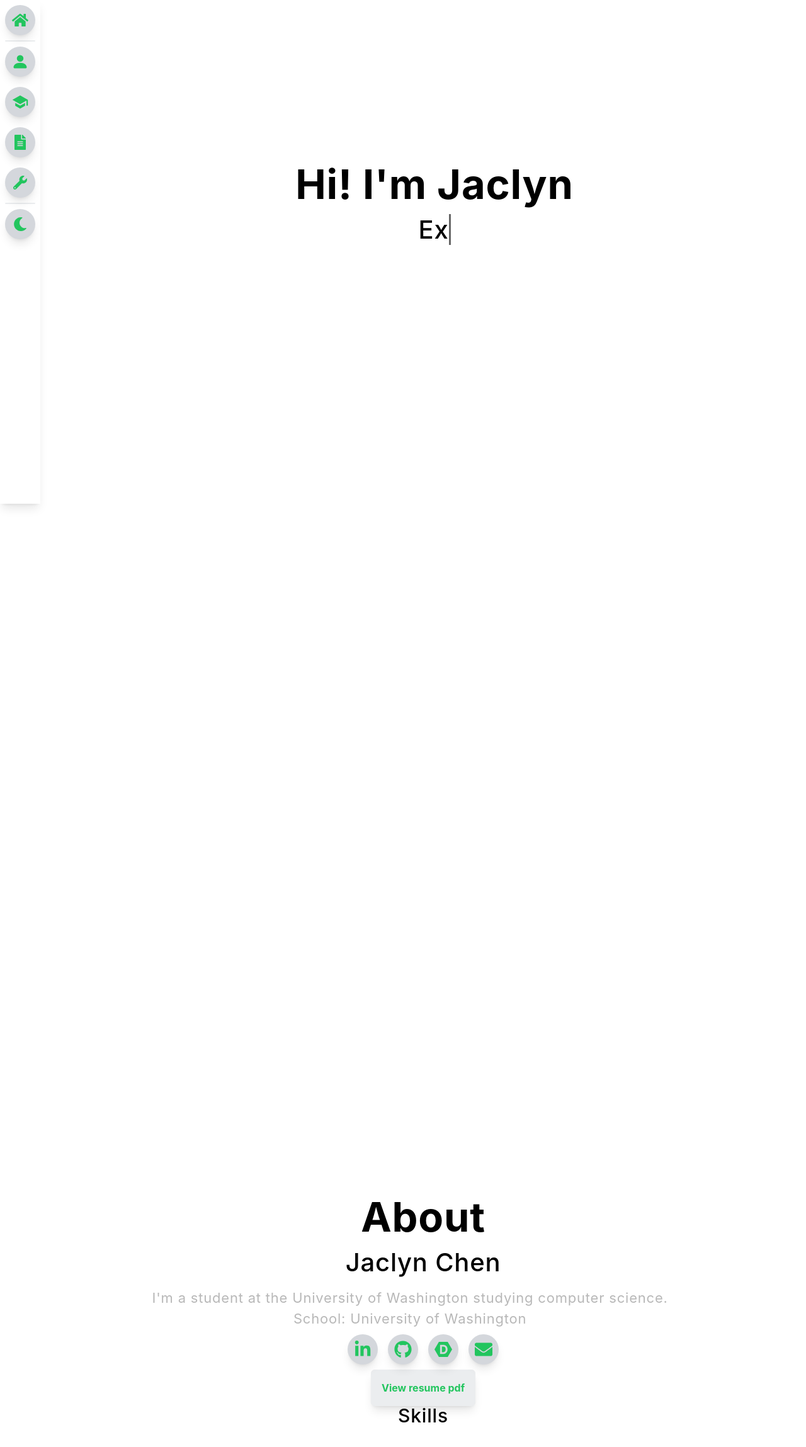
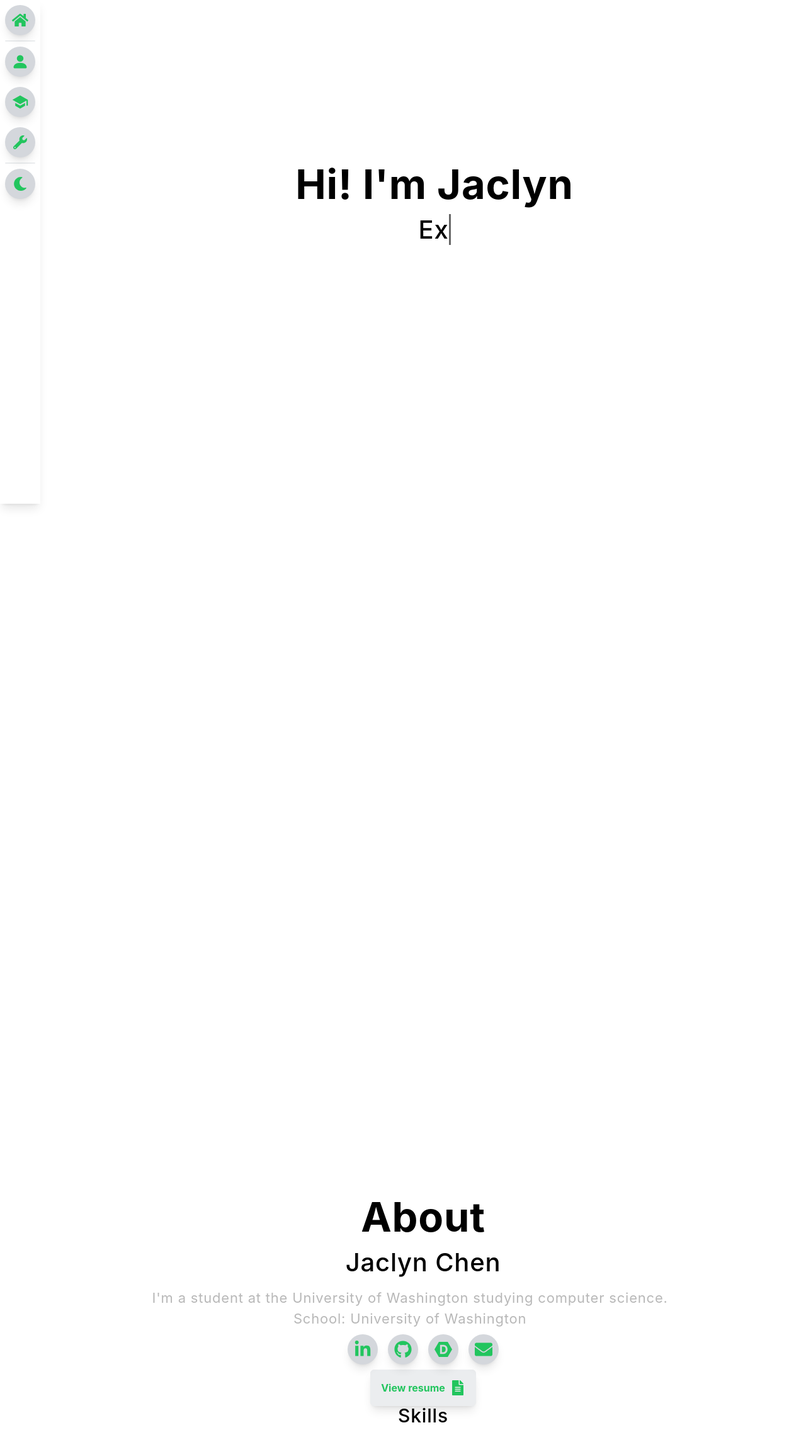
Before and after one commit to JaclynChen/Portfolio, a React (Create React App) app in the folder portfolio/: page / in a window 1280 px wide. Shown: the top 2298 px of the page at 63% size. Built offline with nearby package versions, Linux system fonts and the light colour scheme.

Commit message:
got rid of resume page

```diff
--- a/portfolio/src/App.js
+++ b/portfolio/src/App.js
@@ -5,7 +5,6 @@ import NavBar from './components/NavBar';
 import Banner from './components/Banner';
 import About from './components/About';
 import Education from './components/Education';
-import Resume from './components/Resume';
 import Projects from './components/Projects';
 
 function App() {
@@ -15,7 +14,6 @@ function App() {
       <Banner />
       <About />
       <Education />
-      <Resume />
       <Projects />
     </div>
   );
--- a/portfolio/src/components/About.js
+++ b/portfolio/src/components/About.js
@@ -52,8 +52,14 @@ const About = () => {
         href={Jaclyn_Chen_Resume_June22}
         target="_blank"
         rel="noopener noreferrer"
+
       >
-        <Button className="custom-button">View resume pdf</Button>
+        <div className="flex justify-items-center justify-center items-center">
+        <Button className="custom-button">View resume
+        <div className = "ml-2" ><FaFileAlt size = "24" /></div>
+        </Button>
+
+        </div>
       </a>
 
         <h3>Skills</h3>
--- a/portfolio/src/components/NavBar.js
+++ b/portfolio/src/components/NavBar.js
@@ -1,6 +1,6 @@
 import { Nav } from "react-bootstrap";
 import { BsFillPersonFill} from "react-icons/bs";
-import { FaHome, FaFileAlt, FaWrench, FaSun, FaMoon } from "react-icons/fa";
+import { FaHome, FaWrench, FaSun, FaMoon } from "react-icons/fa";
 import {IoMdSchool} from "react-icons/io";
 
 
@@ -27,10 +27,6 @@ const NavBar = () => {
           icon={<IoMdSchool size="28" />}
           text={"Education"}
         />
-      </Nav.Link>
-
-      <Nav.Link href="#resume">
-        <SideBarIcon icon={<FaFileAlt size="24" />} text={"Resume"} />
       </Nav.Link>
 
       <Nav.Link href="#projects">
--- a/portfolio/src/components/Projects.js
+++ b/portfolio/src/components/Projects.js
@@ -1,19 +1,16 @@
 import React from "react";
 import ProjectCard from "../templates/projectTemplate";
-import { Container, Row, Col, Nav, Tab} from "react-bootstrap";
+import { Container, Row, Col, Nav, Tab } from "react-bootstrap";
 
 //import { ProjectCard } from "../templates/ProjectCard";
 import projImg1 from "../assets/img/project-img1.png";
 //import projImg2 from "../assets/img/project-img2.png";
 //import projImg3 from "../assets/img/project-img3.png";
 
-import 'animate.css';
-import TrackVisibility from 'react-on-screen';
-
-
+import "animate.css";
+import TrackVisibility from "react-on-screen";
 
 const Projects = () => {
-
   const projects = [
     {
       title: "Business Startup",
@@ -47,57 +44,24 @@ const Projects = () => {
     },
   ];
 
-
-
-  return(
-
+  return (
     <section className="about" id="projects">
-
-      <div>
-
-
+      <div className="mt-20">
         <h1> Projects</h1>
         {/* <ProjectCard /> */}
 
         {/* <Card variant="outlined">{card}</Card> */}
 
-<div className = "grid lg:grid-cols-2  xl:grid-cols-3 2xl:grid-cols-4 gap-20 mt-20 justify-items-center items-center" >
-
+        <div className="grid lg:grid-cols-2  xl:grid-cols-3 2xl:grid-cols-4 gap-20 mt-20 justify-items-center items-center">
           {/* grid md:grid-cols-2 lg:grid-cols-3 gap-20 */}
 
-
-
-
-
-                        {
-                          projects.map((project, index) => {
-                            return (
-                              <ProjectCard
-                                key={index}
-                                {...project}
-                                />
-                            )
-                          })
-                        }
-
-
-
-
-
+          {projects.map((project, index) => {
+            return <ProjectCard key={index} {...project} />;
+          })}
         </div>
-
-
-
       </div>
-
-
-
     </section>
   );
-
 };
 
-
-
-
 export default Projects;
--- a/portfolio/src/components/Resume.js
+++ /dev/null
@@ -1,24 +0,0 @@
-import React from "react";
-import Button from "react-bootstrap/Button";
-import Jaclyn_Chen_Resume_June22 from "../assets/Jaclyn_Chen_Resume_June22.pdf";
-import ResumePdf from "./Pdf";
-
-const Resume = () => {
-  return (
-    <section className="about" id="resume">
-      <h1>Resume</h1>
-
-      <a
-        href={Jaclyn_Chen_Resume_June22}
-        target="_blank"
-        rel="noopener noreferrer"
-      >
-        <Button className="custom-button">Open and download pdf</Button>
-      </a>
-
-      {/* <ResumePdf /> */}
-    </section>
-  );
-};
-
-export default Resume;
--- a/portfolio/src/index.css
+++ b/portfolio/src/index.css
@@ -60,7 +60,13 @@ code {
     font-bold
     transition-all duration-300 ease-linear
     cursor-pointer lg:shadow-lg
-    p-4;
+    p-4
+    flex
+    flex-row
+    justify-items-center
+    items-center
+
+
 
 }
 
```
Lines whose indentation alone changed are shown as unchanged.
